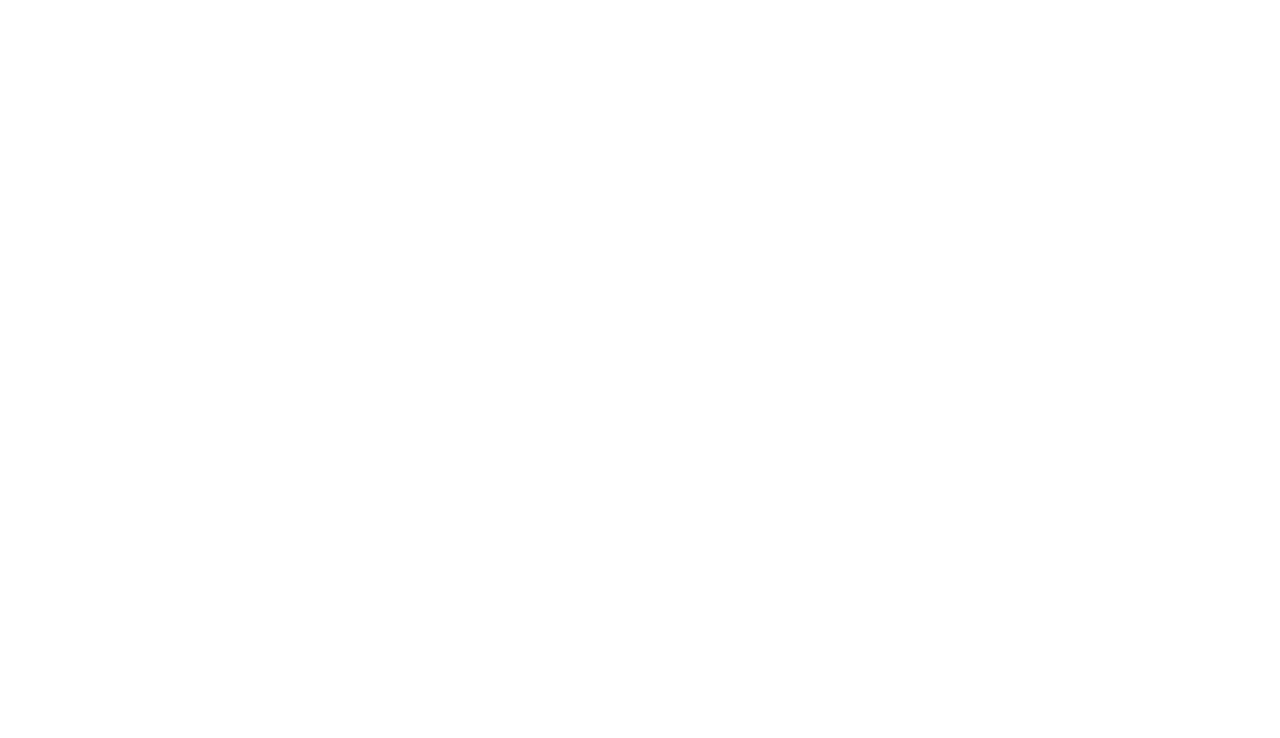
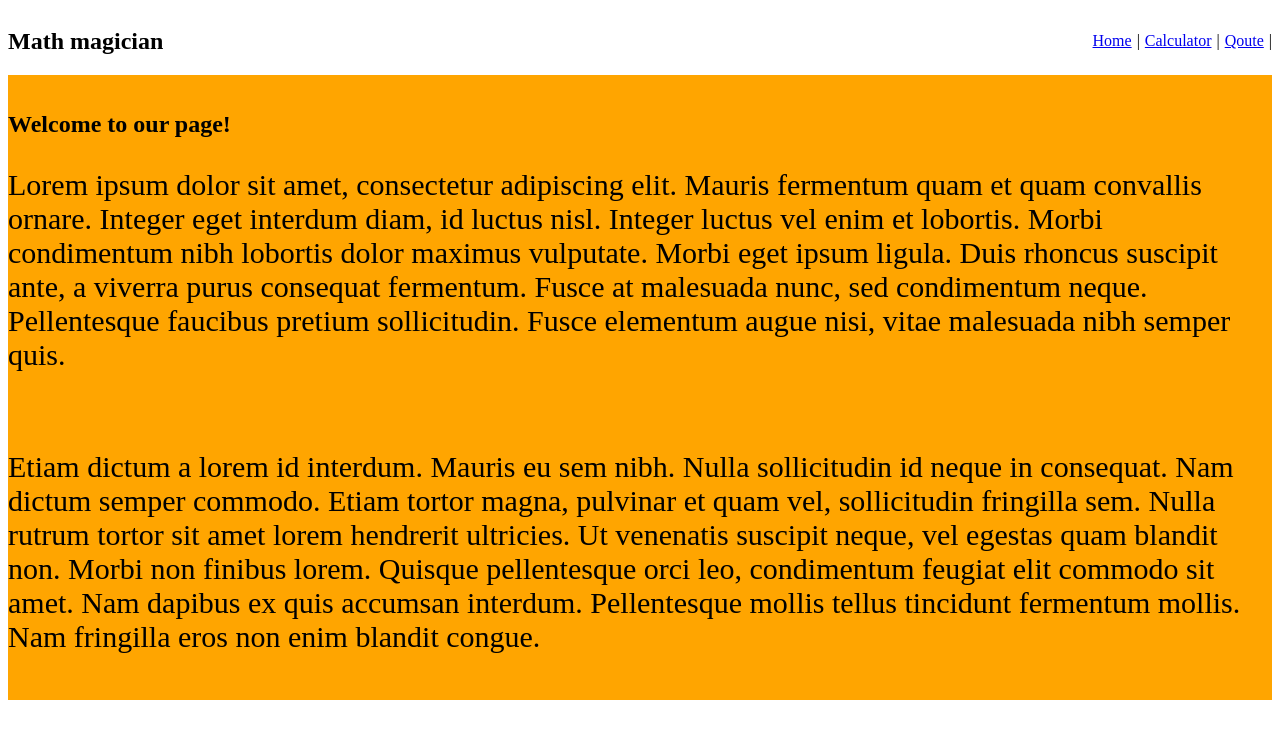
Before and after one commit to Abel-desu/Math-Magicians, a React (Create React App) app: page /home in a window 1280 px wide. Before the commit this address had no page. Shown: the top 738 px of the page. Built offline with nearby package versions, Linux system fonts and the light colour scheme.

Commit message:
change required

```diff
--- a/src/App.js
+++ b/src/App.js
@@ -1,34 +1,30 @@
-import { Outlet, Link } from 'react-router-dom';
+/*eslint-disable*/
+import {
+   Routes,
+  Route,
+} from 'react-router-dom';
+import Qoute from './routes/qoute';
+import Home from './routes/home';
+import Calculator from './routes/calculator';
+import Nav from './routes/navbar';
 import './App.css';
+
 
 export default function App() {
   return (
-    <div>
 
-      <nav
-        className="navstyle"
-        style={{
-          display: 'flex',
-          gap: '5px',
-          alignItems: 'center',
-          justifyContent: 'center',
-        }}
-      >
-        <h1 className="math" style={{ width: '88%' }}>Math magician</h1>
-        <Link to="/invoices">Home</Link>
-        {' '}
-        |
-        {' '}
-        <Link to="/calculator">Calculator</Link>
-        {' '}
-        |
-        {' '}
-        <Link to="/expenses">Qoute</Link>
-        {' '}
-        |
-        {' '}
-      </nav>
-      <Outlet />
-    </div>
-  );
+     <div>
+     <Nav />
+     <Routes>
+
+      <Route path="qoute" element={<Qoute />} />
+      <Route path="/" element={<Home />} />
+      <Route path="/home" element={<Home />} />
+
+      <Route path="Calculator" element={<Calculator />} />
+
+  </Routes>
+     </div>
+
+  )
 }
--- a/src/index.js
+++ b/src/index.js
@@ -1,13 +1,8 @@
+/*eslint-disable*/
 import ReactDOM from 'react-dom/client';
-import {
-  BrowserRouter,
-  Routes,
-  Route,
-} from 'react-router-dom';
+import {BrowserRouter} from 'react-router-dom';
 import App from './App';
-import Expenses from './routes/expenses';
-import Invoices from './routes/invoices';
-import Calculator from './routes/calculator';
+
 
 const root = ReactDOM.createRoot(
   document.getElementById('root'),
@@ -15,12 +10,6 @@
 root.render(
 
   <BrowserRouter>
-    <Routes>
-      <Route path="/" element={<App />}>
-        <Route path="expenses" element={<Expenses />} />
-        <Route path="invoices" element={<Invoices />} />
-        <Route path="Calculator" element={<Calculator />} />
-      </Route>
-    </Routes>
+   <App />
   </BrowserRouter>,
 );
--- a/src/routes/invoices.jsx
+++ b/src/routes/home.jsx
@@ -1,6 +1,6 @@
 /* eslint-disable */
 
-export default function Invoices() {
+export default function Home() {
     return (
       <main style={{ padding: "1rem 0",
        backgroundColor :'orange' }}>
--- /dev/null
+++ b/src/routes/navbar.jsx
@@ -0,0 +1,33 @@
+/*eslint-disable*/
+import { Outlet, Link } from 'react-router-dom';
+export default function Nav() {
+    return (
+      <div>
+
+        <nav
+          className="navstyle"
+          style={{
+            display: 'flex',
+            gap: '5px',
+            alignItems: 'center',
+            justifyContent: 'center',
+          }}
+        >
+          <h1 className="math" style={{ width: '88%' }}>Math magician</h1>
+          <Link to="/home">Home</Link>
+          {' '}
+          |
+          {' '}
+          <Link to="/calculator">Calculator</Link>
+          {' '}
+          |
+          {' '}
+          <Link to="/qoute">Qoute</Link>
+          {' '}
+          |
+          {' '}
+        </nav>
+        <Outlet />
+      </div>
+    );
+  }
--- a/src/routes/expenses.jsx
+++ b/src/routes/qoute.jsx
@@ -1,5 +1,5 @@
 /* eslint-disable */
-export default function Expenses() {
+export default function Qoute() {
     return (
       <main style={{ padding: "1rem 0" }}>
         <p    style={{
```
